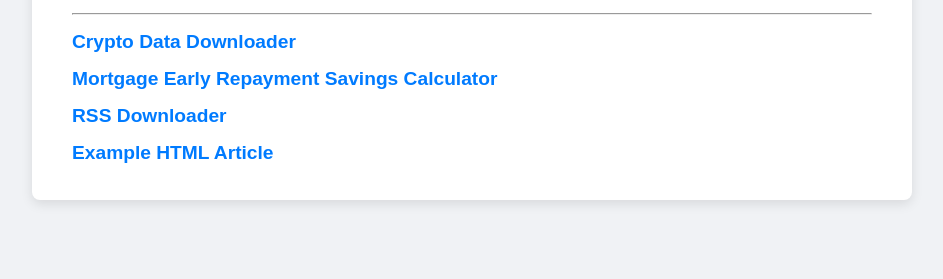
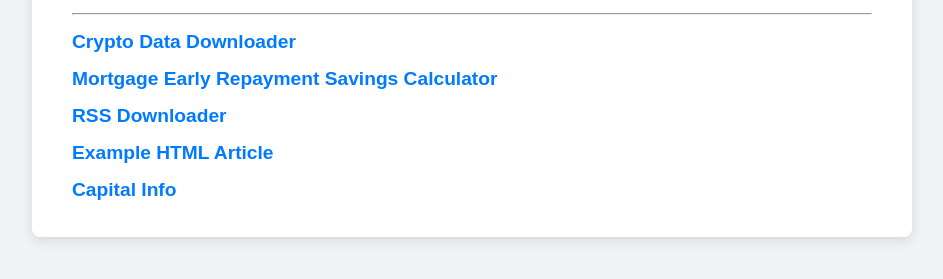
Before and after one commit to fredfesty/WebApps, a plain HTML site: page index.html in a window 1280 px wide. Shown: the part 161-440 px from the top of the page, without its empty margins (168-1111 px from the left). Drawn offline with Linux system fonts and the light colour scheme.

Commit message:
Fix anchor tag for Capital Info link

```diff
--- a/index.html
+++ b/index.html
@@ -33,7 +33,7 @@
                 <a href="Example HTML Article.html">Example HTML Article</a>
             </li>
             <li>
-                <a href="CapitalInfo.html"Capital Info</a>
+                <a href="CapitalInfo.html">Capital Info</a>
             </li>
             <!-- When you add a new app, add another <li> block here! -->
         </ul>
```
